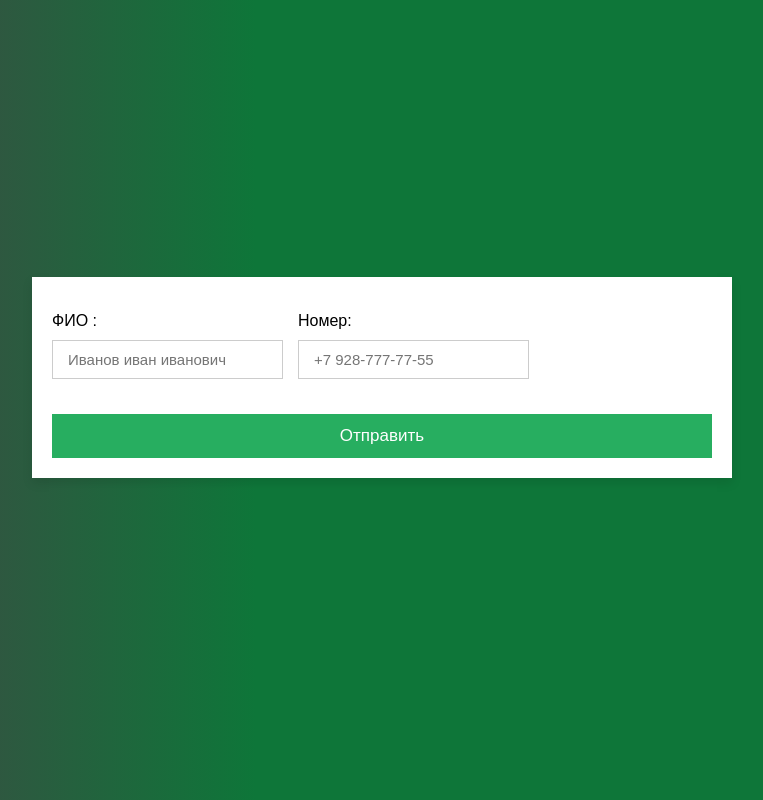
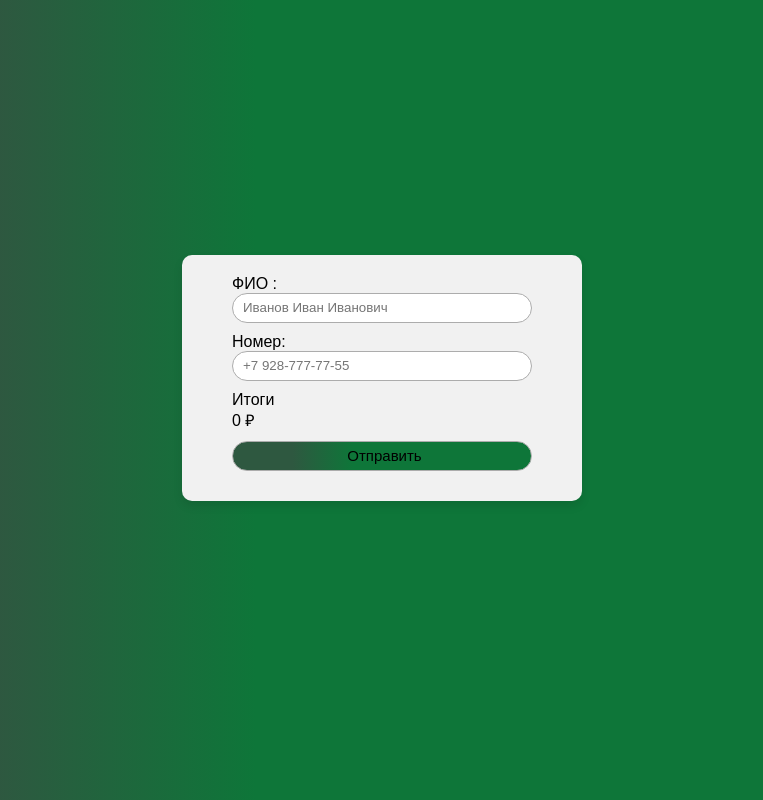
Before and after one commit to Radjab-555/Online-shop, a plain HTML site: page checkout/checkout.html in a window 1280 px wide. Shown: the whole page, without its empty margins (258-1021 px from the left). Drawn offline with Linux system fonts and the light colour scheme.

Commit message:
Обновил форму страницы где производит оплата

```diff
--- a/checkout/checkout.css
+++ b/checkout/checkout.css
@@ -6,7 +6,7 @@
     outline: none;
     border: none;
     text-transform: capitalize;
-    transition: all .2s linear;
+    transition: all .2s linear ;
 }
 .container {
     display: flex;
@@ -17,60 +17,38 @@
     background: linear-gradient(90deg, #2e5840 20%, #0e7639 40.1%);
     padding-bottom: 70px;
 }
+
 .container form {
+    display: flex;
+    border-radius: 10px;
     padding: 20px;
-    width: 700px;
-    background: #fff;
+    width: 400px;
+    height: auto;
+    background: #f1f1f1;
     box-shadow: 0 5px 10px rgba(0, 0, 0, .1);
+    justify-content: space-around;
 }
-.container form .row {
-    display: flex;
-    flex-wrap: wrap;
-    gap: 15px;
-}
-.container form .row .col {
-    display: 1 1 250px;
-}
-.container form .row .col .title {
-    color: #333;
-    font-size: 20px;
-    padding-bottom: 5px;
-    text-transform: uppercase;
-}
-.container form .row .col .inputBox {
-    margin: 15px 0;
-
-}
-.container form .row .col .inputBox span {
-    margin-bottom: 10px;
+.row {
     display: block;
 }
-.container form .row .col .inputBox input {
-    width: 100%;
-    border: 1px solid #ccc;
-    padding: 10px 15px;
+input {
+    display: block;
+    width: 300px;
+    height: 30px;
+    border-radius: 20px;
+    border: 1px solid #acacac;
+    margin-bottom: 10px;
+}
+input,::placeholder {
+    padding-left: 5px;
+}
+
+.submit-btn {
+    margin-top: 10px;
+    background: linear-gradient(90deg, #2e5840 20%, #0e7639 40.1%);
     font-size: 15px;
-    text-transform: none;
 }
-.container form .row .col .inputBox:focus {
-    border: 1px solid #000;
+.submit-btn:hover {
+    background: linear-gradient(90deg, #0e7639 20.1%, #2e5840 40%);
+    color: #f1f1f1;
 }
-.container form .row .col .flex{
-    display: flex;
-    gap: 15px;
-}
-.container form .row .col .flex .inputBox {
-    margin-top: 5px;
-}
-.container form .submit-btn {
-    width: 100%;
-    padding: 12px;
-    font-size: 17px;
-    background: #27ae60;
-    color:#fff;
-    margin-top: 5px;
-    cursor: pointer;
-}
-.container form .submit-btn:hover {
-    background: #2ecc71;
-}
--- a/checkout/checkout.html
+++ b/checkout/checkout.html
@@ -12,78 +12,26 @@
         <form action="">
             <div class="row">
                 <div class="col">
-                    <!-- <h3 class="title">платежный адрес</h3> -->
                     <div class="inputBox">
                         <span>ФИО :</span>
-                        <input type="text" placeholder="Иванов иван иванович">
+                        <input type="text" required placeholder="Иванов Иван Иванович">
                     </div>
-
-
-<!--
-                    <div class="inputBox">
-                        <span>адресс :</span>
-                        <input type="text" placeholder="Москва ул гагарина 3">
-                    </div>
-
-                    <div class="inputBox">
-                        <span>Город:</span>
-                        <input type="text" placeholder="Город">
-                    </div>
-
-
-                    <div class="inputBox">
-                        <span>email :</span>
-                        <input type="email" placeholder="ivanovskii@mail.com">
-                    </div> -->
-
-                    <!-- <div class="flex">
-                        <div class="inputBox">
-                            <span>state :</span>
-                            <input type="text" placeholder="russia">
-                        </div>
-                        <div class="inputBox">
-                            <span>zip code :</span>
-                            <input type="text" placeholder="1234">
-                        </div>
-                    </div> -->
                 </div>
-
                 <div class="col">
-
                     <div class="inputBox">
                         <span>Номер:</span>
-                        <input type="text" placeholder="+7 928-777-77-55">
+                        <input type="text" required placeholder="+7 928-777-77-55">
                     </div>
-
-                    <!-- <h3 class="title">ОПЛАТА</h3>
-                    <div class="inputBox">
-                        <span>ИФ карты :</span>
-                        <input type="text" placeholder="IVAN IVANOV ">
-                    </div>
-
-                    <div class="inputBox">
-                        <span>Номер карты :</span>
-                        <input type="email" placeholder="1111-2222-3333-4444">
-                    </div>
-
-                    <div class="inputBox">
-                        <span>Срок... :</span>
-                        <input type="text" placeholder="20/30">
-                    </div>
-
-                    <div class="flex">
-                        <div class="inputBox">
-                            <span>CVV :</span>
-                            <input type="text" placeholder="123">
-                        </div>
-                    </div>
-                </div> -->
+                </div>
+                <div class="subtotal">
+                    <p class="textp">Итоги</p>
+                    <span class="fullprice" <strong>0 ₽</strong></span>
+                    <input type="submit" value="Отправить" class="submit-btn">
+                </div>
             </div>
-
-
-
-            <input type="submit" value="Отправить" class="submit-btn">
         </form>
     </div>
+    <script src="../checkout/checkout.js"></script>
 </body>
+
 </html>
--- a/checkout/checkout.js
+++ b/checkout/checkout.js
@@ -1 +1,6 @@
-const check = document.querySelector('.submit-btn');
+const sheck = document.querySelector(".submit-btn");
+
+sheck.addEventListener('click', function() {
+     const sheck  = ('Ваш заказ отправлен. Ждите звонка');
+     alert(sheck);
+});
--- a/style.css
+++ b/style.css
@@ -28,6 +28,9 @@
 }
 *,::before,::after {
     box-sizing: border-box;
+}
+html {
+    scroll-behavior:unset;
 }
 * {
     max-width: 100%;
```
Also changed, not shown: index.html (+1 -1 lines), page-dockAbyss.html (+12 -18 lines), images/docholder_Abyss/docAbyss-1-1.jpg (added), images/docholder_Abyss/docAbyss-2.jpg (added), images/docholder_Abyss/docAbyss-3.jpg (added), js shop/cart.js (line endings or trailing spaces).
